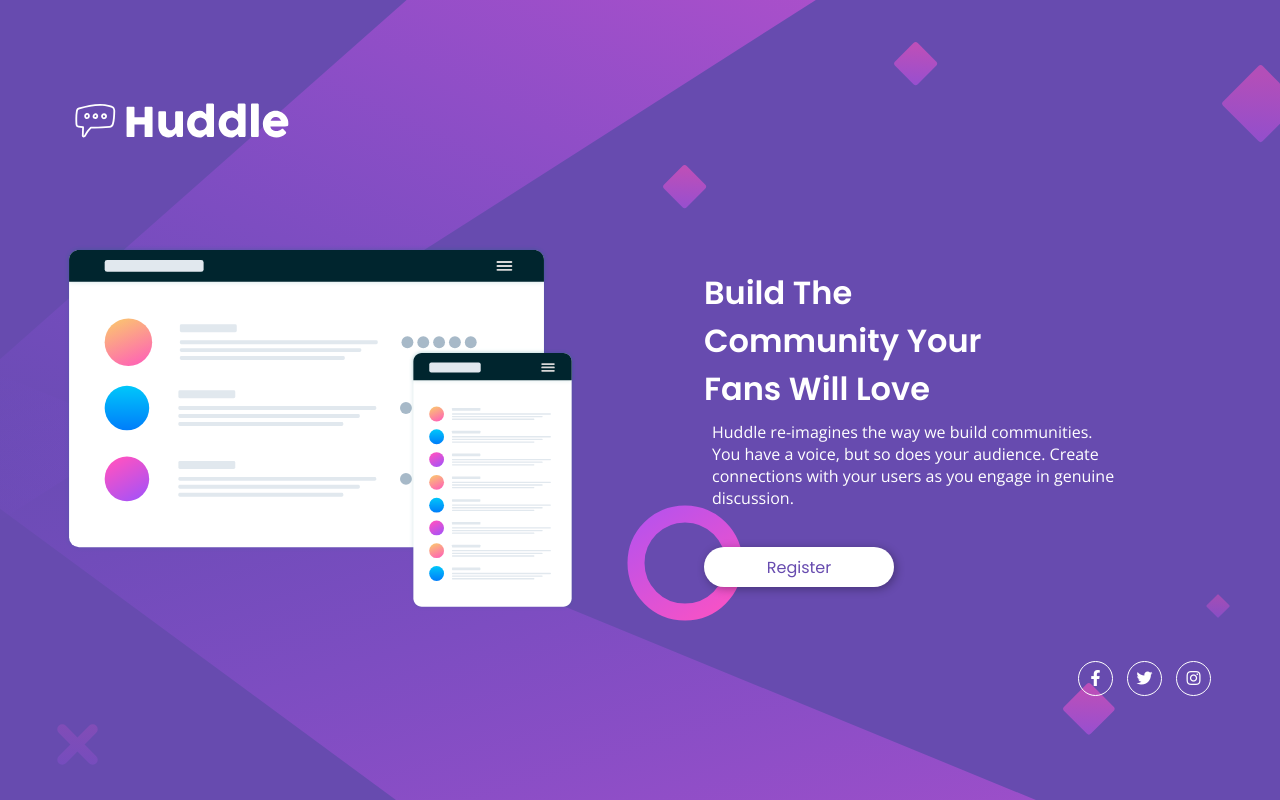
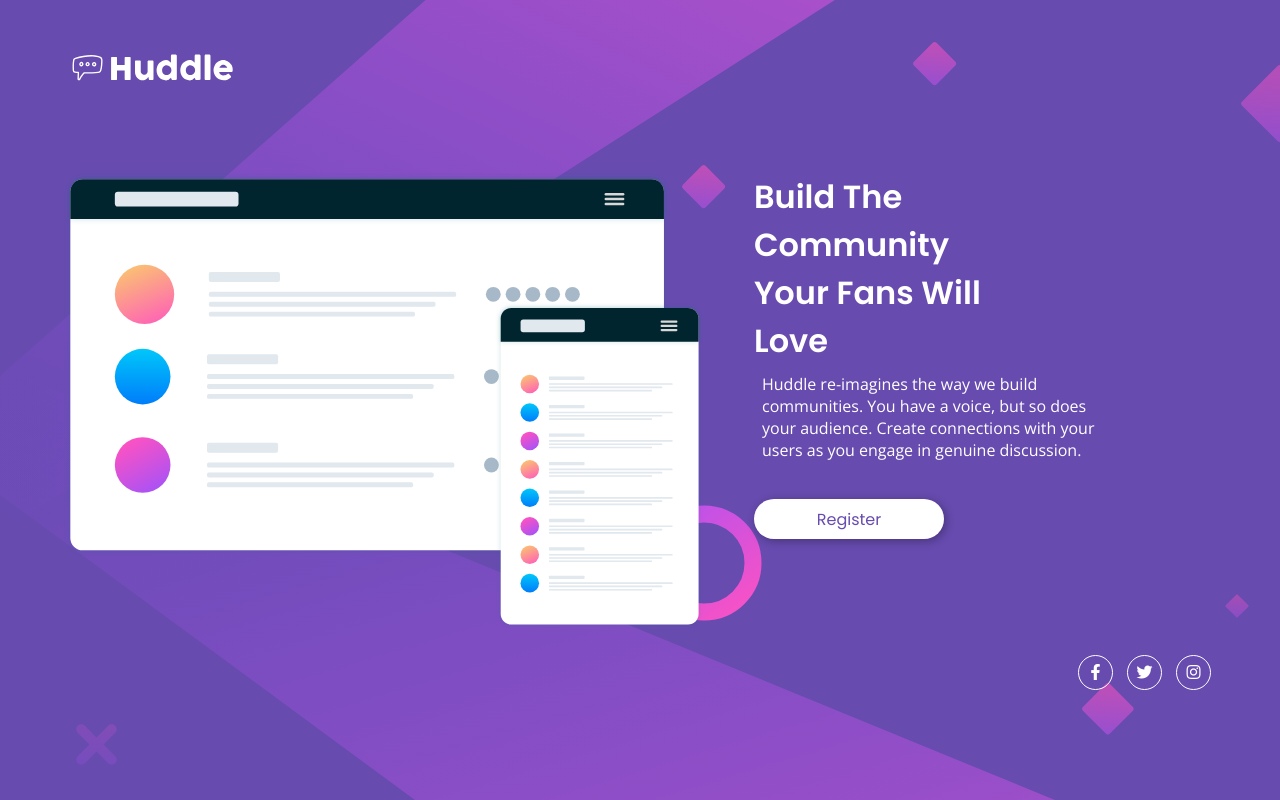
Before and after one commit to KissChristian/huddle-landing-page-with-single-introductory-section-master, a plain HTML site: page index.html in a window 1280 px wide. Drawn offline with nearby package versions, Linux system fonts and the light colour scheme.

Commit message:
desktop view patch

```diff
--- a/index.html
+++ b/index.html
@@ -25,10 +25,11 @@
     <div  class="items">
         <div class="item-picture"><img class="picture" src="images/illustration-mockups.svg" alt=""></div>
         <div class="item-content">
+          <div class="texts">
           <h2 class="item-tittle">Build The Community Your Fans Will Love</h2>
           <p class="item-text">Huddle re-imagines the way we build communities. You have a voice, but so does your audience.
             Create connections with your users as you engage in genuine discussion. </p>
-        <div class=button><a href="#" class="reg-butt">Register</a></div>
+        <div class=button><a href="#" class="reg-butt">Register</a></div>  </div>
       </div>
     </div>
     <div class="footer">
--- a/style.css
+++ b/style.css
@@ -153,7 +153,7 @@ body{
     body{
         background-image: url(images/bg-desktop.svg);
         background-repeat: no-repeat;
-        background-position: center;
+        /* background-position: center; */
     }
 
     .contents{
@@ -162,10 +162,10 @@ body{
         flex-direction: column;
     }
     .logo-box{
-        margin: 8% 0;
+        margin: 4% 0 7%;
     }
     .logo{
-        width: 20%;
+        width: 15%;
     }
 
     .items{
@@ -180,13 +180,14 @@ body{
         display: flex;
         flex-direction: column;
         align-items: center;
-        width:40vw;
+        width: 50vw;
     }
     .item-content{
         width:40vw;
         display: flex;
         flex-direction: column;
-
+        height: 100%;
+        padding-left: 50px;
     }
     .item-tittle {
        font-size:2rem;
@@ -203,7 +204,6 @@ body{
         display: flex;
         flex-direction: row;
         justify-content: flex-end;
-        margin-top: 50px;
-
+        margin-top: 25px;
     }
 }
```
